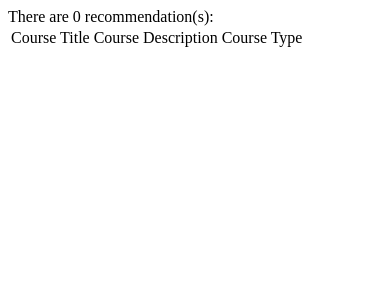
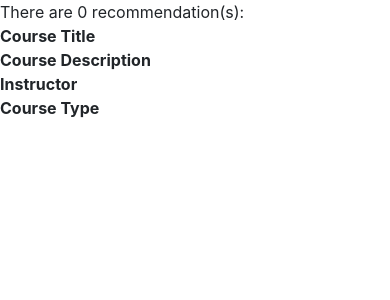
Before and after one commit to I-Wu/CourseRecommendation, a Django app: template mytestsite/templates/recommend_list.html in a window 390 px wide. Shown: the top 300 px of the page. Run offline with Django 3.2, Linux system fonts and the light colour scheme; the template is opened without the code that fills it, so the values that code supplies are empty; some libraries are stand-ins or nearby versions.

Commit message:
Add css to course list page

```diff
--- a/mytestsite/templates/hello_world.html
+++ b/mytestsite/templates/hello_world.html
@@ -37,7 +37,6 @@
 <html>
     <head>
         <!-- Custom styles for this template -->
-        <!-- <link href="signin.css" rel="stylesheet"> -->
         <link rel="stylesheet" href="{% static 'css/signin.css' %}">
     </head>
 
--- a/mytestsite/templates/recommend_list.html
+++ b/mytestsite/templates/recommend_list.html
@@ -1,20 +1,47 @@
+<!-- Bootsrape -->
+<link rel="stylesheet" href="https://maxcdn.bootstrapcdn.com/bootstrap/4.0.0/css/bootstrap.min.css" integrity="sha384-Gn5384xqQ1aoWXA+058RXPxPg6fy4IWvTNh0E263XmFcJlSAwiGgFAW/dAiS6JXm" crossorigin="anonymous">
+
+
+{% load staticfiles %}
 {% load extras %}
 <html>
     <meta http-equiv="Content-type" content="text/html; charset=utf-8">
-    <head></head>
+    <head>
+      <!-- Custom styles for this template -->
+      <link rel="stylesheet" href="{% static 'css/grid.css' %}">
+    </head>
+
     <body>
     There are {{ recommend|length }} recommendation(s):
-    <table>
+
+    <div class="row", style="font-weight: bold;">
+        <div class="col-md-2">
+          <div class="title"> Course Title </div>
+        </div>
+        <div class="col-md-6"> Course Description </div>
+        <div class="col-md-2"> Instructor </div>
+        <div class="col-md-2"> Course Type </div>
+    </div>
+
+    <!-- <table>
       <td> Course Title </td>
       <td> Course Description </td>
-      <td> Course Type </td>
+      <td> Course Type </td> -->
 
     {% for k, v in recommend.items %}
-    <tr>
-      <td> {{k}} </td>
-      <td> {{description|lookup:k}} </td>
-      <td> {{class_type|lookup:k}} </td>
-    </tr>
+    <div class="row">
+      <div class="col-md-2">
+        <div class="title"> {{k}} </div>
+      </div>
+      <div class="col-md-6"> {{description|lookup:k}} </div>
+      <div class="col-md-2"> {{class_type|lookup:k}} </div>
+      <div class="col-md-2"> </div>
+      <!-- <tr>
+        <td> {{k}} </td>
+        <td> {{description|lookup:k}} </td>
+        <td> {{class_type|lookup:k}} </td>
+      </tr> -->
+    </div>
     {% endfor %}
     </body>
 </html>
```
Also changed, not shown: 1 other file.
